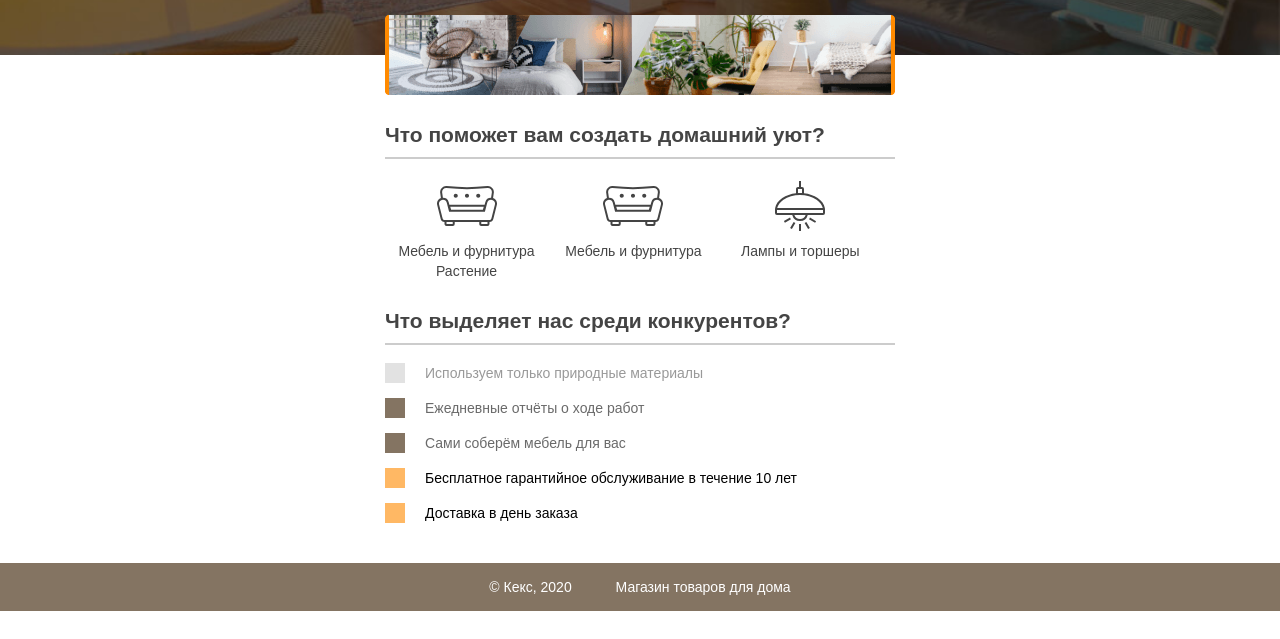
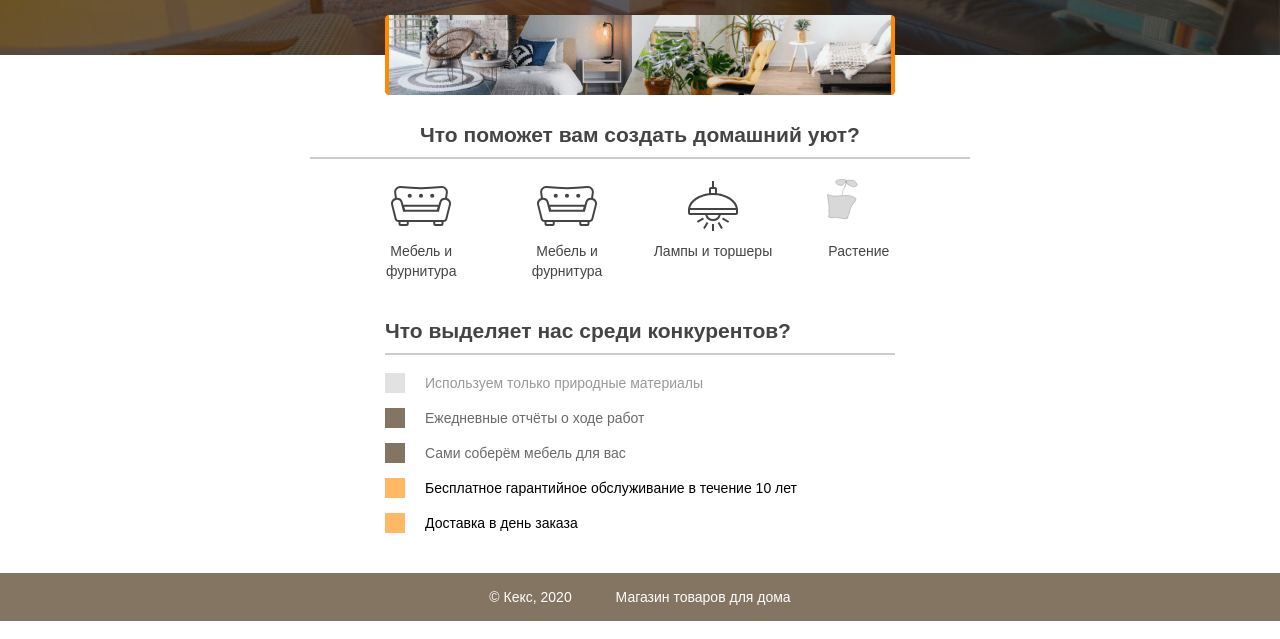
Before and after one commit to storchakvn/storchakvn.github.io, a plain HTML site: page index.html in a window 1280 px wide. Shown: the part 161-800 px from the top of the page. Drawn offline with Linux system fonts and the light colour scheme.

Commit message:
Update style.css

```diff
--- a/style.css
+++ b/style.css
@@ -52,15 +52,16 @@ h2 {
 }
 
 .features {
-  width: 510px;
-  margin: 0 auto 30px;
-  padding: 0 20px;
+  width: 660px;
+  margin: 0 auto 40px;
+  padding: 0 180px;
+  text-align: center;
 }
 
 .features p {
   display: inline-block;
   vertical-align: top;
-  width: 30%;
+  width: 20%;
   margin: 0 5px;
   background-repeat: no-repeat;
   background-position: center top;
@@ -80,6 +81,11 @@ h2 {
 .feature-accessories {
   padding-top: 65px;
   background-image: url("img/accessories.svg");
+}
+
+.feature-rastenie {
+  padding-top: 65px;
+  background-image: url("img/invjdfvb.svg");
 }
 
 .advantages {
```
